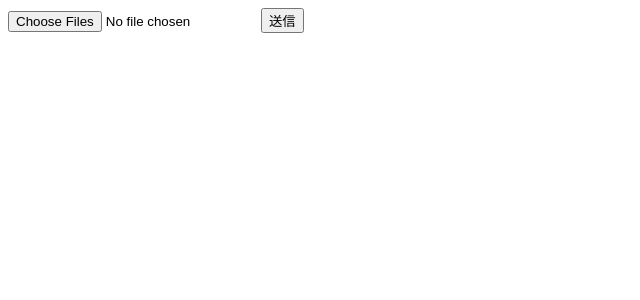
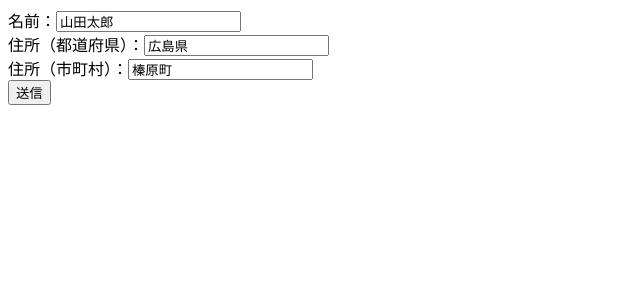
Before and after one commit to Yuma0309/Study-React, a React (Create React App) app in the folder React_sample_Yuma/my-react/: page / in a window 1280 px wide. Shown: the top 300 px of the page, without its empty margins (0-640 px from the left). Built offline with nearby package versions, Linux system fonts and the light colour scheme.

Commit message:
リスト4-2-2までの動作を確認

```diff
--- a/React_sample_Yuma/my-react/src/index.js
+++ b/React_sample_Yuma/my-react/src/index.js
@@ -1,10 +1,10 @@
 // React関連のライブラリをインポート
 import ReactDOM from 'react-dom/client';
-import FormFile from './chap04/FormFile';
+import StateNest from './chap04/StateNest';
 
 // Reactアプリ（Appコンポーネント）を描画
 const root = ReactDOM.createRoot(document.getElementById('root'));
 
 root.render(
-  <FormFile />
+  <StateNest />
 );
```
